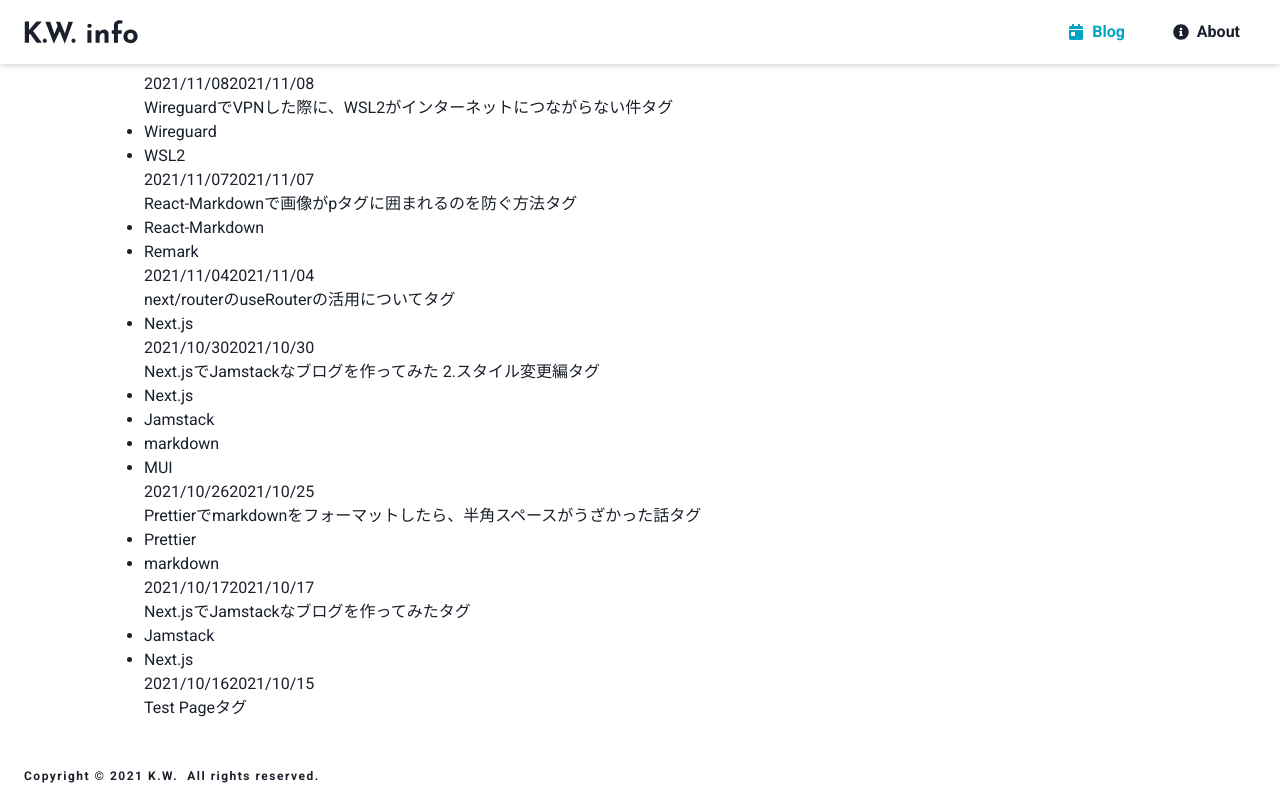
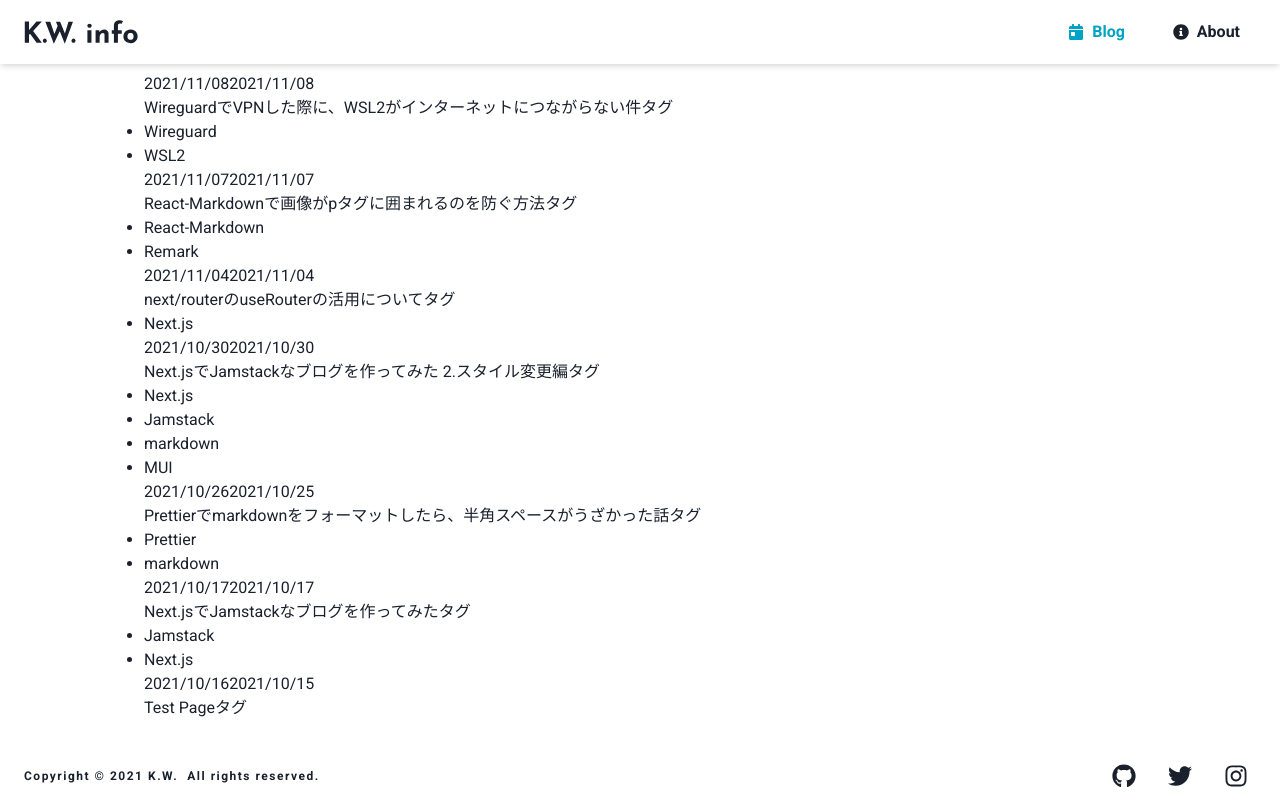
Before and after one commit to waigo001/Blog, a Next.js app: page /blog in a window 1280 px wide. Built offline with nearby package versions, Linux system fonts and the light colour scheme.

Commit message:
update footerにデスクトップ表示時のsocialアイコン表示を追加

```diff
--- a/src/components/layout/common/footer.tsx
+++ b/src/components/layout/common/footer.tsx
@@ -8,6 +8,8 @@ import {
   Box,
 } from "@chakra-ui/react";
 import { format } from "date-fns";
+import { SocialLink } from "src/components/uiParts";
+import { FaGithub, FaTwitter, FaInstagram } from "react-icons/fa";
 
 const FooterContent = () => {
   return (
@@ -16,7 +18,7 @@ const FooterContent = () => {
       h="100%"
       px={{ base: "4", md: "6" }}
       align="center"
-      justify="start"
+      justify="space-between"
     >
       <Text fontSize="xs" letterSpacing="1.5px" fontWeight="700" align="center">
         <Box as="span" display={{ base: "none", sm: "inline" }}>
@@ -27,6 +29,34 @@ const FooterContent = () => {
           &nbsp;&nbsp;All rights reserved.
         </Box>
       </Text>
+      <Flex gridGap={4} display={{ base: "none", md: "flex" }}>
+        <SocialLink
+          href="https://github.com/waigo001"
+          aria-label="Github"
+          isRound
+          size="md"
+          variant="ghost"
+          icon={<FaGithub size="1.5em" />}
+        />
+
+        <SocialLink
+          href="https://twitter.com/waigo001"
+          aria-label="Twitter"
+          isRound
+          size="md"
+          variant="ghost"
+          icon={<FaTwitter size="1.5em" />}
+        />
+
+        <SocialLink
+          href="https://www.instagram.com/waigo001/"
+          aria-label="Instagram"
+          isRound
+          size="md"
+          variant="ghost"
+          icon={<FaInstagram size="1.5em" />}
+        />
+      </Flex>
     </Flex>
   );
 };
```
